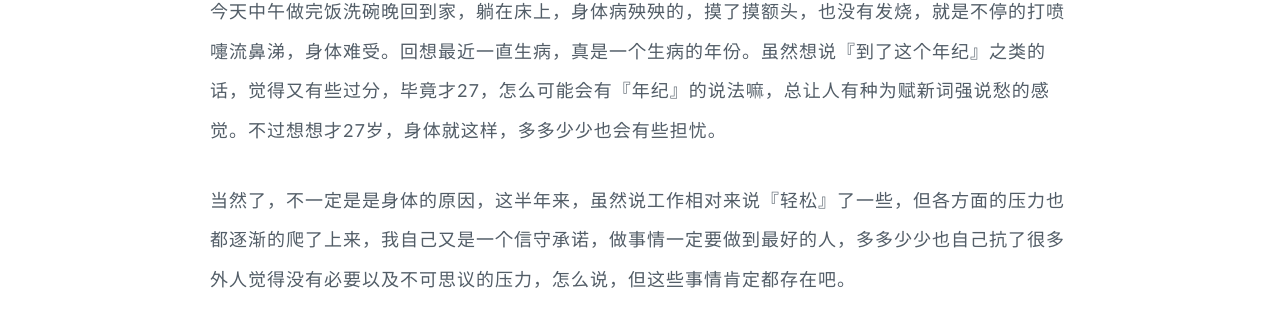
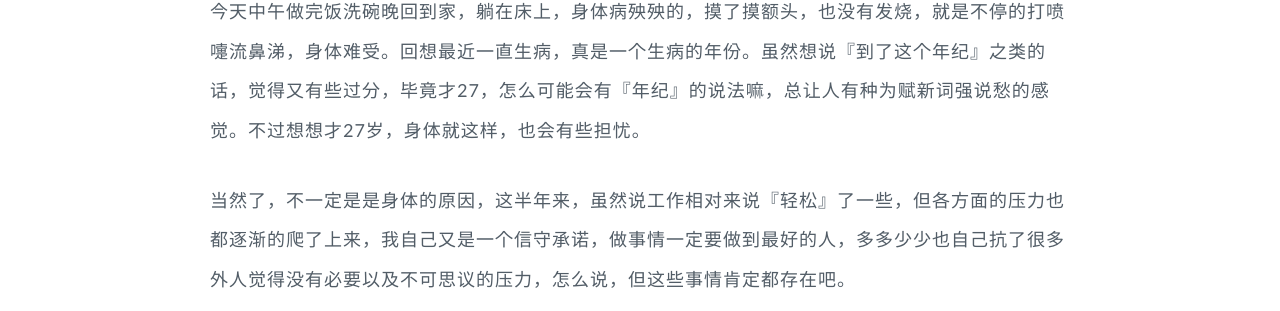
Before and after one commit to GuoJing/blog, a Jekyll site: the page built from _posts/blog/2014/2014-08-16-sick-of-the-year.md, in a window 1280 px wide. Shown: the part 247-558 px from the top of the page. Built offline with Jekyll 4.4.1, drawn with Linux system fonts in a browser that asks for light colours.

Commit message:
auto commit

```diff
--- a/_posts/blog/2014/2014-08-16-sick-of-the-year.md
+++ b/_posts/blog/2014/2014-08-16-sick-of-the-year.md
@@ -5,7 +5,7 @@ category:  blog
 description: 病于2014...
 tags: 生病 感受
 ---
-今天中午做完饭洗碗晚回到家，躺在床上，身体病殃殃的，摸了摸额头，也没有发烧，就是不停的打喷嚏流鼻涕，身体难受。回想最近一直生病，真是一个生病的年份。虽然想说『到了这个年纪』之类的话，觉得又有些过分，毕竟才27，怎么可能会有『年纪』的说法嘛，总让人有种为赋新词强说愁的感觉。不过想想才27岁，身体就这样，多多少少也会有些担忧。
+今天中午做完饭洗碗晚回到家，躺在床上，身体病殃殃的，摸了摸额头，也没有发烧，就是不停的打喷嚏流鼻涕，身体难受。回想最近一直生病，真是一个生病的年份。虽然想说『到了这个年纪』之类的话，觉得又有些过分，毕竟才27，怎么可能会有『年纪』的说法嘛，总让人有种为赋新词强说愁的感觉。不过想想才27岁，身体就这样，也会有些担忧。
 
 当然了，不一定是是身体的原因，这半年来，虽然说工作相对来说『轻松』了一些，但各方面的压力也都逐渐的爬了上来，我自己又是一个信守承诺，做事情一定要做到最好的人，多多少少也自己抗了很多外人觉得没有必要以及不可思议的压力，怎么说，但这些事情肯定都存在吧。
 
```
